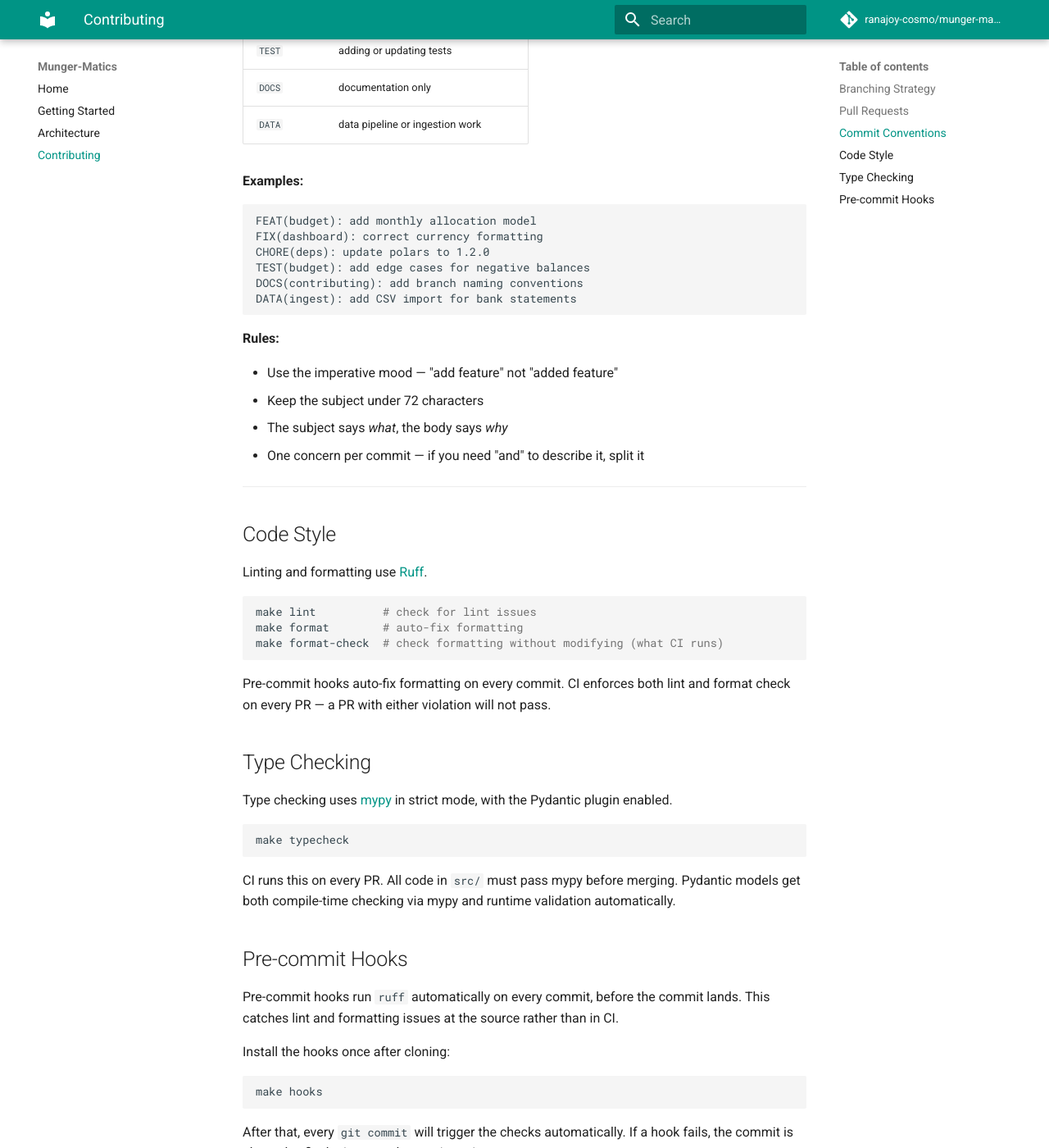
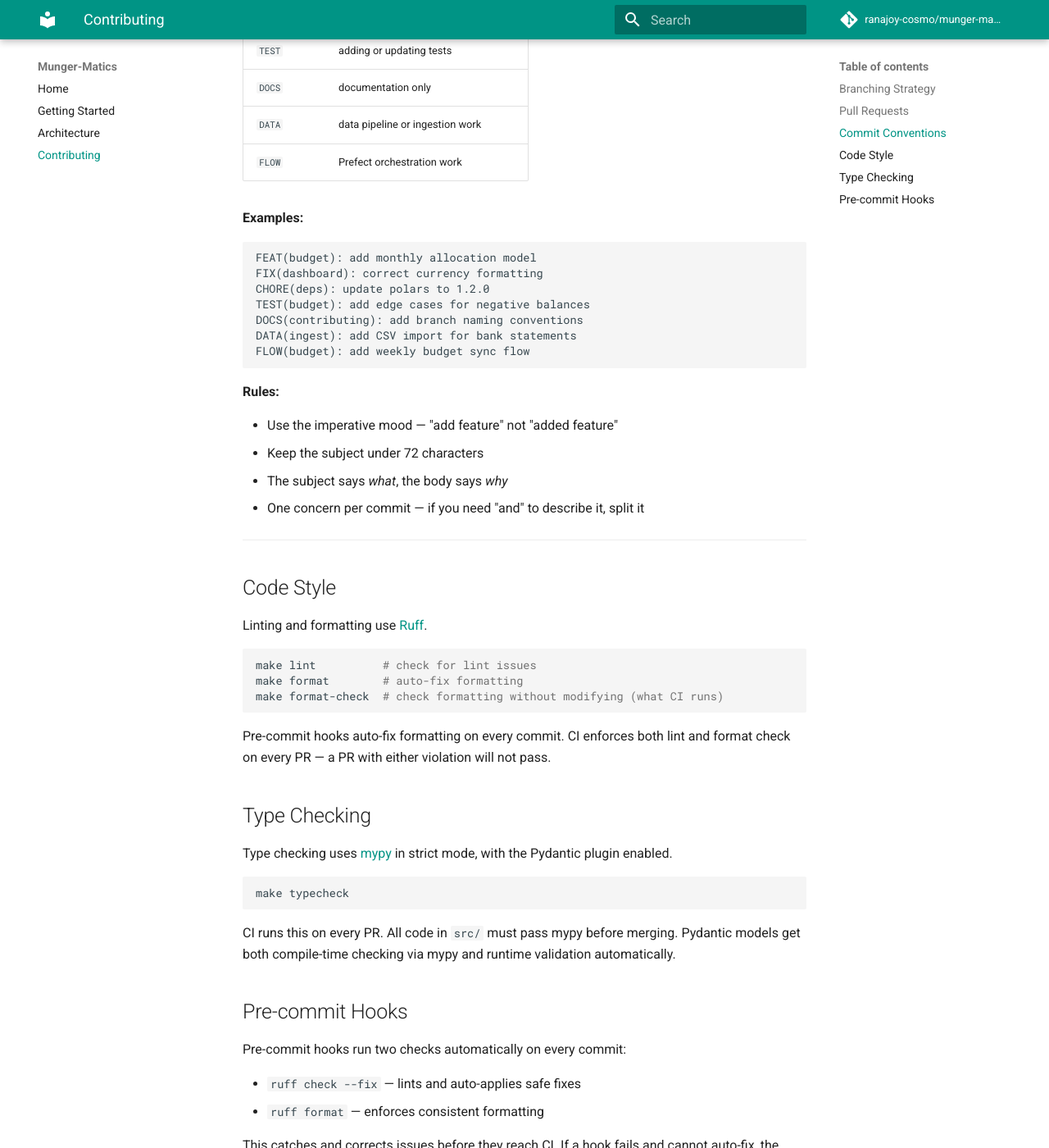
Before and after one commit to ranajoy-cosmo/munger-matics, an MkDocs documentation site: the page built from docs/contributing.md, in a window 1280 px wide and 1400 px high, scrolled down 1409 px. Shown: the whole window at 82% size. Built offline with MkDocs 1.6.1 and Material for MkDocs 9.7.7, drawn with Linux system fonts in a browser that asks for light colours; comment, search, counter and statistics services are not loaded; some of the changed text lies outside the part shown.

Commit message:
FIX: Documentation consistency

````diff
--- a/docs/contributing.md
+++ b/docs/contributing.md
@@ -57,6 +57,7 @@ TYPE(scope): short description
 | `TEST` | adding or updating tests |
 | `DOCS` | documentation only |
 | `DATA` | data pipeline or ingestion work |
+| `FLOW` | Prefect orchestration work |
 
 **Examples:**
 
@@ -67,6 +68,7 @@ CHORE(deps): update polars to 1.2.0
 TEST(budget): add edge cases for negative balances
 DOCS(contributing): add branch naming conventions
 DATA(ingest): add CSV import for bank statements
+FLOW(budget): add weekly budget sync flow
 ```
 
 **Rules:**
@@ -102,7 +104,12 @@ CI runs this on every PR. All code in `src/` must pass mypy before merging. Pyda
 
 ## Pre-commit Hooks
 
-Pre-commit hooks run `ruff` automatically on every commit, before the commit lands. This catches lint and formatting issues at the source rather than in CI.
+Pre-commit hooks run two checks automatically on every commit:
+
+- `ruff check --fix` — lints and auto-applies safe fixes
+- `ruff format` — enforces consistent formatting
+
+This catches and corrects issues before they reach CI. If a hook fails and cannot auto-fix, the commit is aborted — fix the issue and commit again.
 
 Install the hooks once after cloning:
 
````
